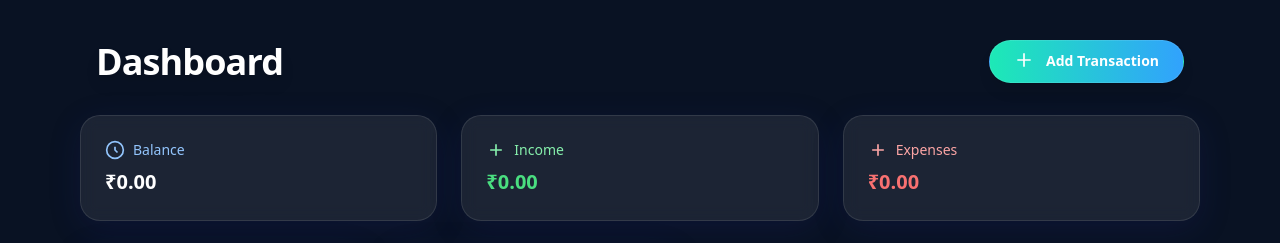
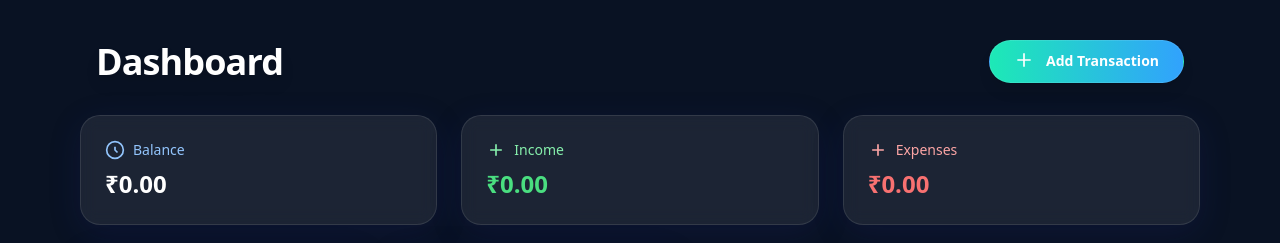
Before and after one commit to Vishalnaidu77/finance_track, a plain HTML site: page dashboard.html in a window 1280 px wide. Shown: the top 243 px of the page. Drawn offline with nearby package versions, Linux system fonts and the light colour scheme.

Commit message:
Update Styling

```diff
--- a/dashboard.html
+++ b/dashboard.html
@@ -41,7 +41,7 @@
                     <svg class="w-5 h-5" fill="none" stroke="currentColor" stroke-width="2" viewBox="0 0 24 24"><circle cx="12" cy="12" r="10"/><path d="M12 8v4l3 3"/></svg>
                     Balance
                     </div>
-                    <div id="balance-amount" class="text-xl font-bold text-white mt-1">₹0</div>
+                    <div id="balance-amount" class="text-2xl font-bold text-white mt-1">₹0</div>
                 </div>
                 <!-- Income Card -->
                 <div class="glass p-6 flex flex-col items-start">
@@ -49,7 +49,7 @@
                     <svg class="w-5 h-5" fill="none" stroke="currentColor" stroke-width="2" viewBox="0 0 24 24"><path d="M12 19V5m-7 7h14"/></svg>
                     Income
                     </div>
-                    <div id="income-amount" class="text-xl font-bold text-green-400 mt-1">+₹0</div>
+                    <div id="income-amount" class="text-2xl font-bold text-green-400 mt-1">+₹0</div>
                 </div>
                 <!-- Expenses Card -->
                 <div class="glass p-6 flex flex-col items-start">
@@ -57,7 +57,7 @@
                     <svg class="w-5 h-5" fill="none" stroke="currentColor" stroke-width="2" viewBox="0 0 24 24"><path d="M12 5v14m7-7H5"/></svg>
                     Expenses
                     </div>
-                    <div id="expense-amount" class="text-xl font-bold text-red-400 mt-1">-₹0</div>
+                    <div id="expense-amount" class="text-2xl font-bold text-red-400 mt-1">-₹0</div>
                 </div>
             </div>
 
```
